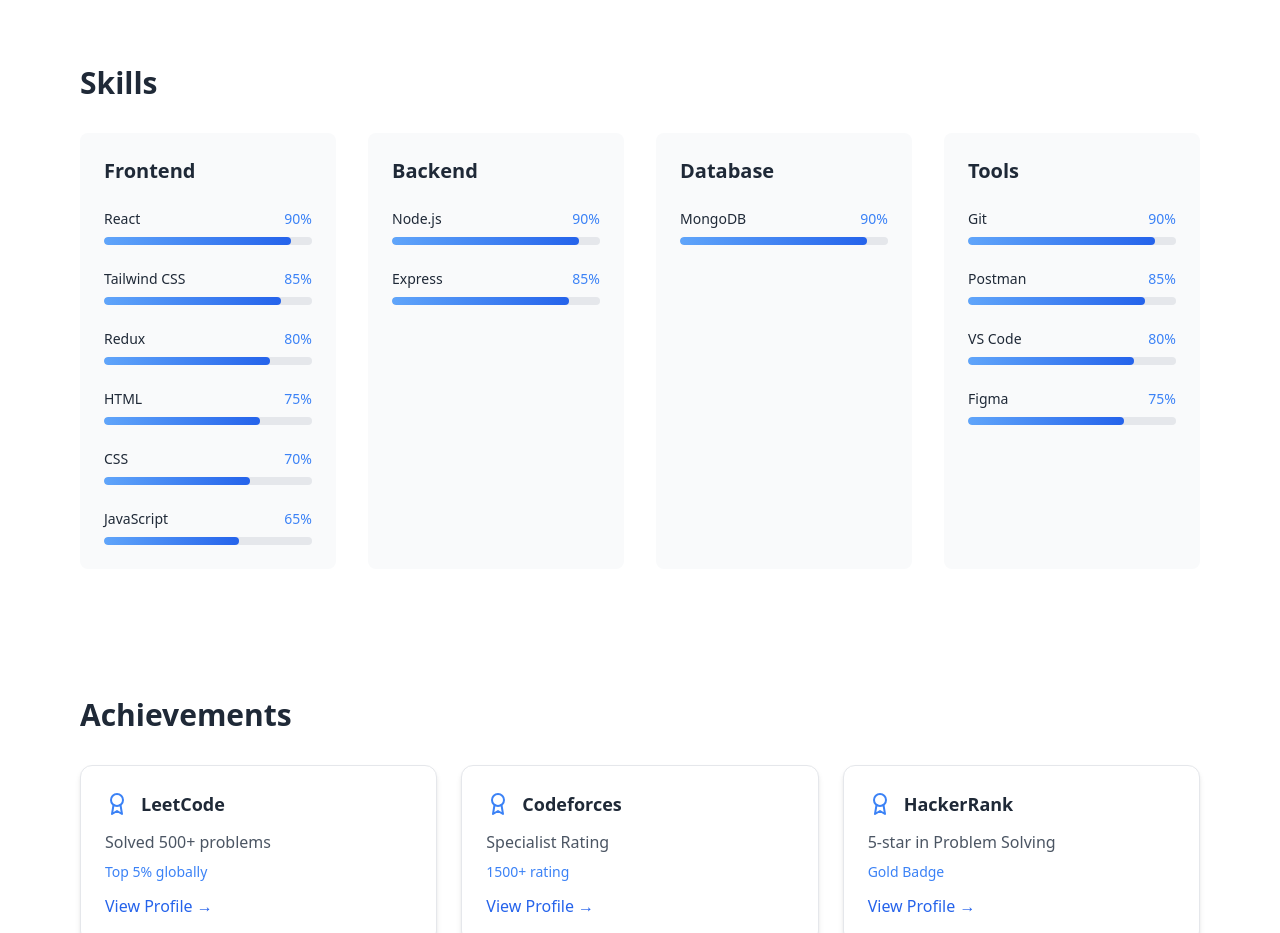
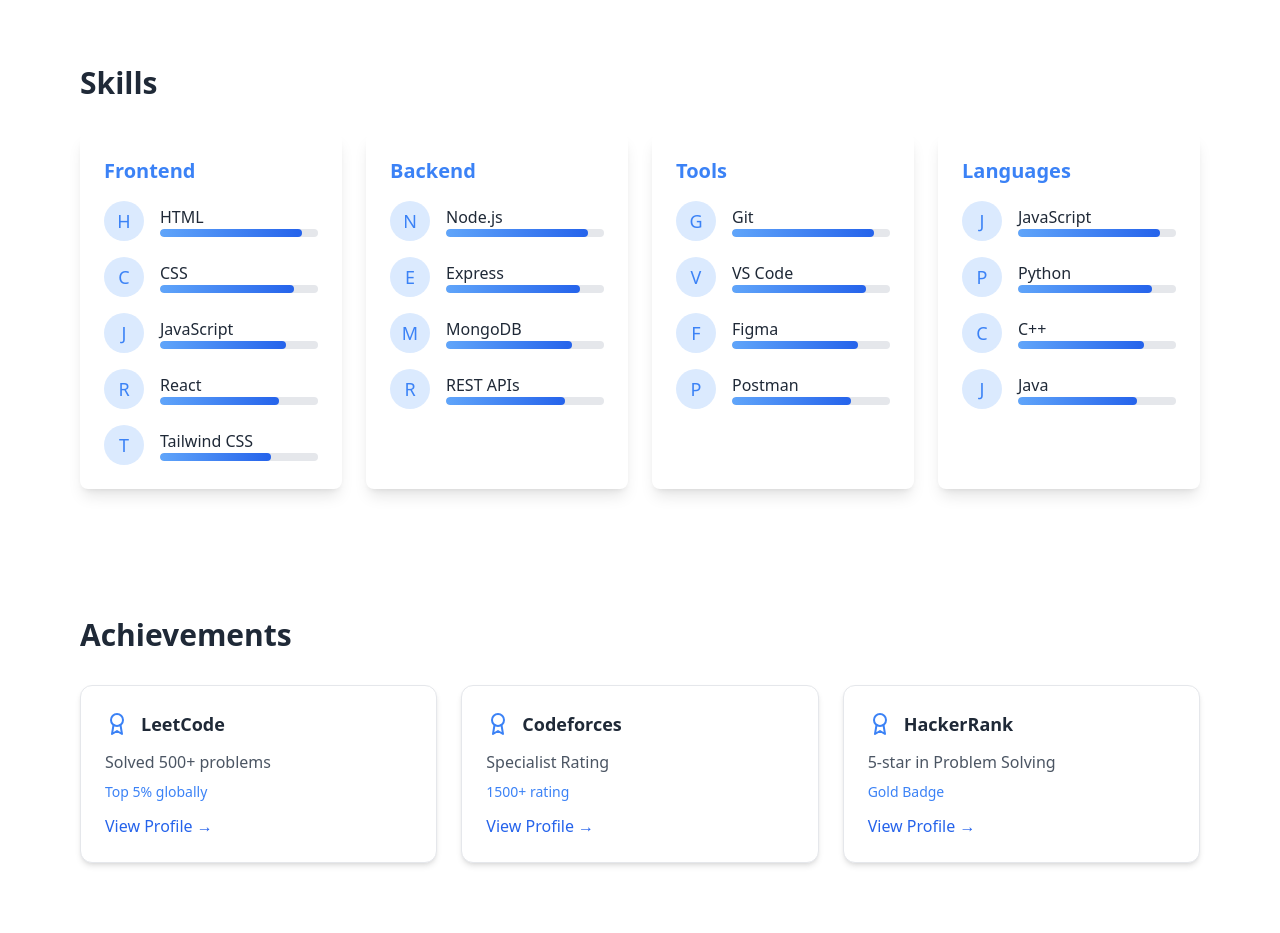
Before and after one commit to Teja-Vvrs/portfolio, a React (Vite) app in the folder client/: page / in a window 1280 px wide. Shown: the part 1380-2313 px from the top of the page. Built offline with nearby package versions, Linux system fonts and the light colour scheme.

Commit message:
dataUpdates

```diff
--- a/client/package.json
+++ b/client/package.json
@@ -13,7 +13,8 @@
     "framer-motion": "^10.16.4",
     "lucide-react": "^0.294.0",
     "react": "^18.2.0",
-    "react-dom": "^18.2.0"
+    "react-dom": "^18.2.0",
+    "react-icons": "^5.5.0"
   },
   "devDependencies": {
     "@types/react": "^18.2.37",
--- a/client/src/App.jsx
+++ b/client/src/App.jsx
@@ -295,37 +295,49 @@
         </Section>
 
         <Section id="skills" title="Skills">
-          <div className="grid grid-cols-1 md:grid-cols-2 lg:grid-cols-4 gap-8">
-            {Object.entries(skills).map(([category, items], categoryIndex) => (
+  <div className="grid grid-cols-1 sm:grid-cols-2 lg:grid-cols-3 xl:grid-cols-4 gap-6">
+    {Object.entries(skills).map(([category, items]) => (
       <motion.div
         key={category}
         initial="hidden"
         whileInView="visible"
-                whileHover="hover"
-                variants={skillVariants}
-                className="p-6 bg-gray-50 dark:bg-gray-800 rounded-lg transform-gpu"
+        variants={{
+          hidden: { opacity: 0, y: 20 },
+          visible: { opacity: 1, y: 0 },
+        }}
+        className="bg-white dark:bg-gray-800 rounded-lg shadow-lg p-6 hover:shadow-xl transition-shadow"
       >
-                <h3 className="text-xl font-semibold mb-6 capitalize">{category}</h3>
-                <div className="space-y-6">
+        <h3 className="text-xl font-semibold mb-4 text-blue-500 dark:text-blue-400 capitalize">
+          {category}
+        </h3>
+        <div className="space-y-4">
           {items.map((skill, index) => (
             <motion.div
               key={skill}
               initial={{ opacity: 0, x: -20 }}
               whileInView={{ opacity: 1, x: 0 }}
               transition={{ delay: index * 0.1 }}
-                      className="relative"
+              className="flex items-center space-x-4"
             >
-                      <div className="flex justify-between mb-2">
-                        <span className="text-sm font-medium">{skill}</span>
-                        <span className="text-sm text-blue-500">{90 - (index * 5)}%</span>
+              {/* Skill Icon */}
+              <div className="w-10 h-10 flex items-center justify-center bg-blue-100 dark:bg-blue-900 rounded-full">
+                <span className="text-blue-500 dark:text-blue-300 text-lg">
+                  {skill[0]} {/* Display the first letter of the skill as an icon */}
+                </span>
               </div>
-                      <div className="h-2 bg-gray-200 dark:bg-gray-700 rounded-full overflow-hidden">
+              {/* Skill Name and Progress Bar */}
+              <div className="flex-1">
+                <p className="text-gray-800 dark:text-gray-200 font-medium">
+                  {skill}
+                </p>
+                <div className="w-full h-2 bg-gray-200 dark:bg-gray-700 rounded-full overflow-hidden">
                   <motion.div
                     initial={{ width: 0 }}
-                          whileInView={{ width: `${90 - (index * 5)}%` }}
+                    whileInView={{ width: `${90 - index * 5}%` }}
                     transition={{ duration: 1.5, ease: "easeOut" }}
                     className="h-full bg-gradient-to-r from-blue-400 to-blue-600 rounded-full"
                   />
+                </div>
               </div>
             </motion.div>
           ))}
--- a/client/src/data.js
+++ b/client/src/data.js
@@ -65,8 +65,8 @@
   ];
 
   export const skills = {
-    frontend: ["React", "Tailwind CSS", "Redux","HTML", "CSS", "JavaScript"],
-    backend: ["Node.js", "Express"],
-    database: ["MongoDB"],
-    tools: ["Git","Postman","VS Code","Figma"]
+    Frontend: ["HTML", "CSS", "JavaScript", "React", "Tailwind CSS"],
+    Backend: ["Node.js", "Express", "MongoDB","REST APIs"],
+    Tools: ["Git", "VS Code", "Figma", "Postman"],
+    Languages: ["JavaScript", "Python", "C++", "Java"],
   };
```
Also changed, not shown: 1 other file (tests, documents, lock files or other folders). Lines whose indentation alone changed are shown as unchanged.
